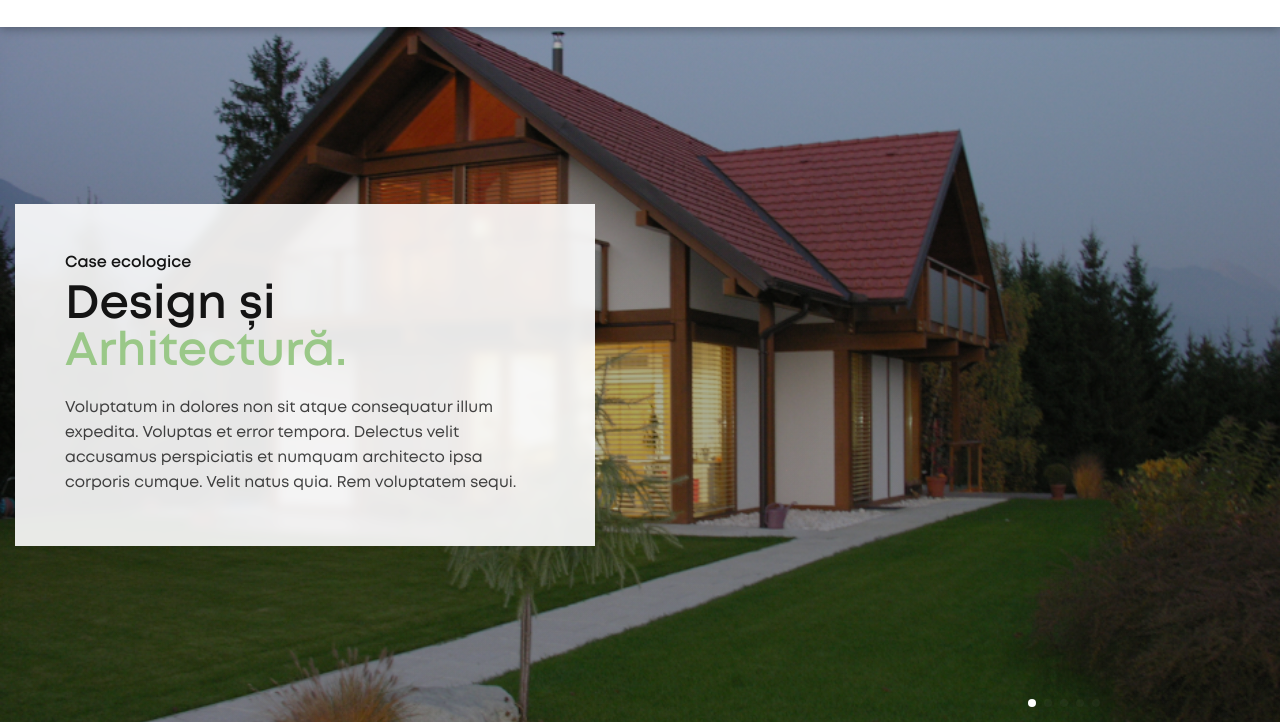
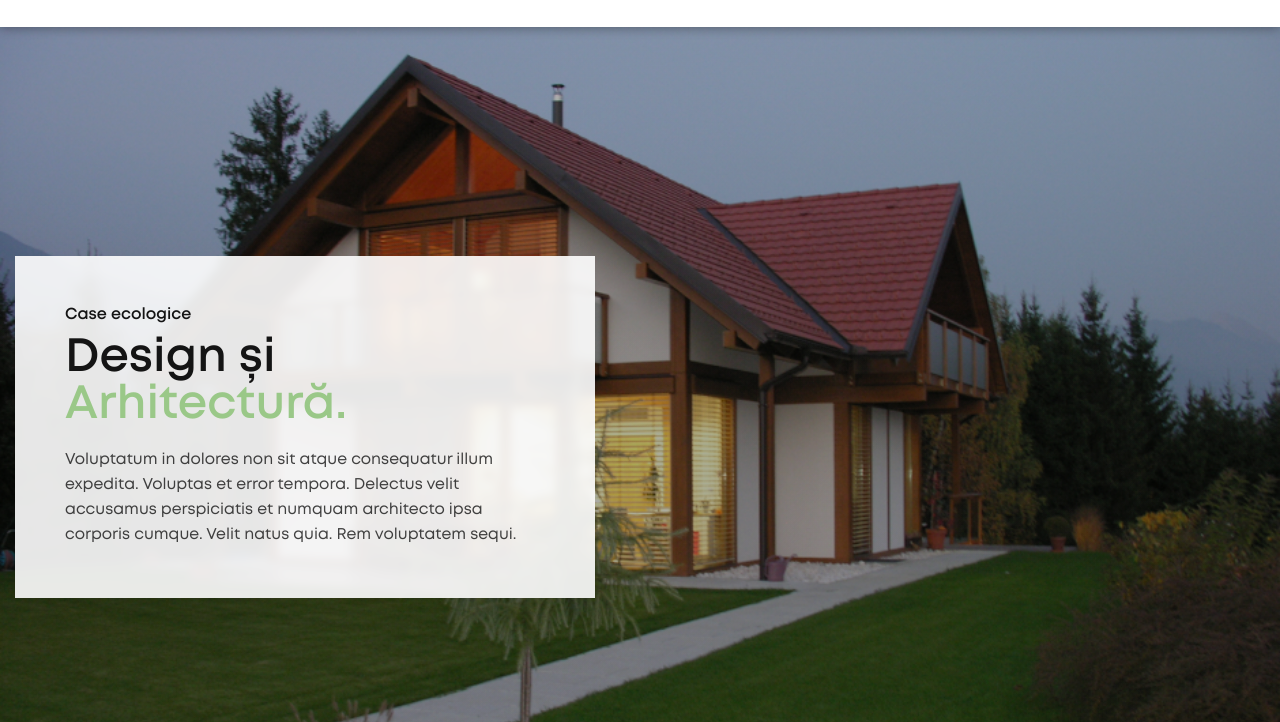
Before and after one commit to Fedotos228/EcoGlass, a website: page src/index.html in a window 1280 px wide. Shown: the part 78-800 px from the top of the page. Drawn offline with nearby package versions, Linux system fonts and the light colour scheme; files that its build step writes are made by us from their sources; files whose address does not match are found by name.

Commit message:
some fixes

```diff
--- a/src/scss/home.scss
+++ b/src/scss/home.scss
@@ -5,7 +5,7 @@
 
             .slider-intro__body {
                 .slider-intro__slide {
-                    height: calc(100vh - 105px);
+                    height: 100vh;
                     display: flex;
                     align-items: center;
 
```
Also changed, not shown: dist/css/style.css, dist/css/style.min.css.
